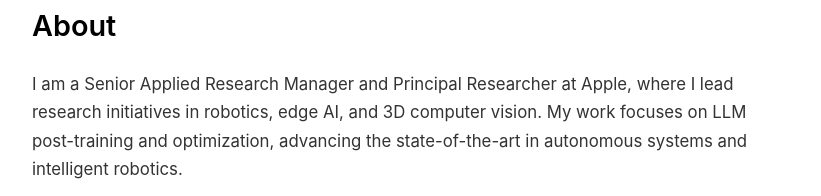
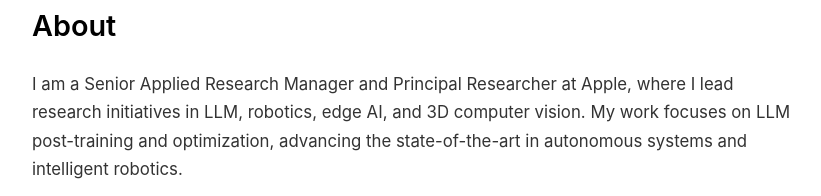
Before and after one commit to EricLYang/ericlyang.github.io, a plain HTML site: page index.html in a window 1280 px wide. Shown: the part 274-470 px from the top of the page, without its empty margins (228-1049 px from the left). Drawn offline with Linux system fonts and the light colour scheme.

Commit message:
Update bio

```diff
--- a/index.html
+++ b/index.html
@@ -27,7 +27,7 @@
         <section class="about">
             <h2>About</h2>
             <p>
-                I am a Senior Applied Research Manager and Principal Researcher at Apple, where I lead research initiatives in robotics, edge AI, and 3D computer vision.
+                I am a Senior Applied Research Manager and Principal Researcher at Apple, where I lead research initiatives in LLM, robotics, edge AI, and 3D computer vision.
                 My work focuses on LLM post-training and optimization, advancing the state-of-the-art in autonomous systems and intelligent robotics.
             </p>
             <p>
```
